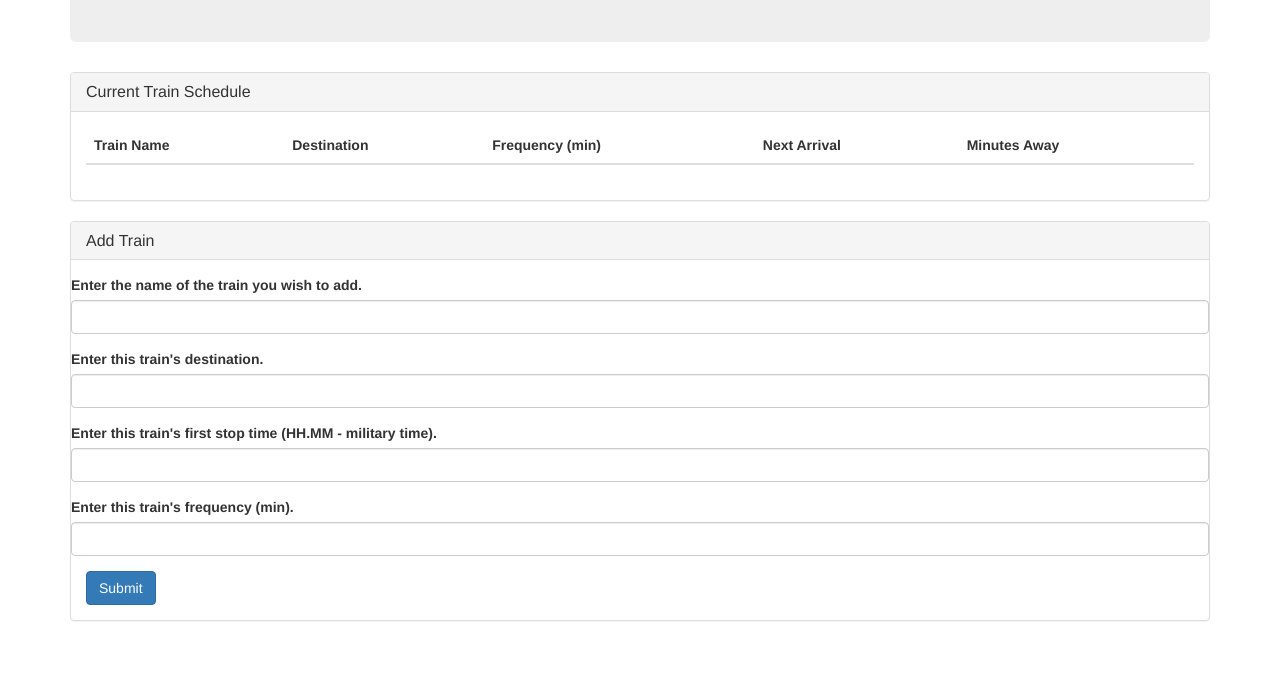
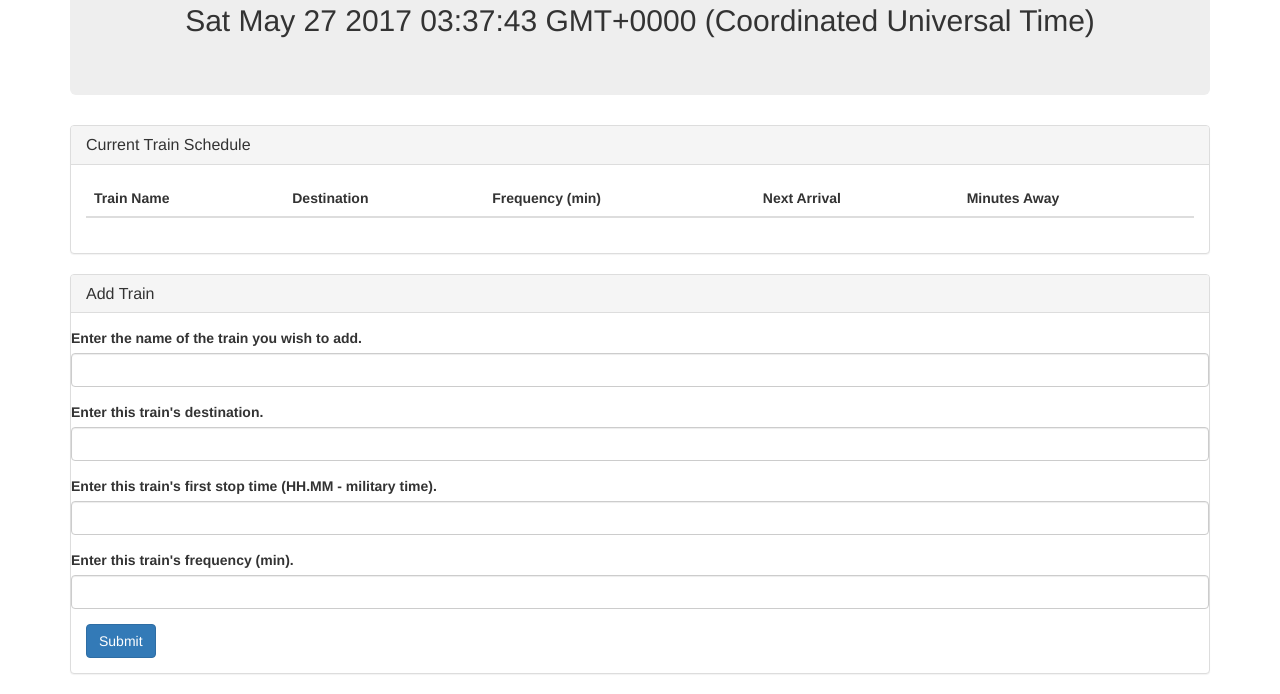
Before and after one commit to raHeitmann/trainTime, a plain HTML site: page index.html in a window 1280 px wide. Shown: the part 153-847 px from the top of the page. Before the commit the page ends 800 px from the top, so only its background shows below. Drawn offline with nearby package versions, Linux system fonts and the light colour scheme; no server answers.

Commit message:
what is happening

```diff
--- a/assets/javascript/javascript.js
+++ b/assets/javascript/javascript.js
@@ -29,7 +29,10 @@ var now = moment();
 
 setInterval(function(){
 
-	now = moment();
+	now = moment()._d;
+
+	console.log(now);
+	$('#currentTime').html(now);
 
 }, 1000);
 
--- a/index.html
+++ b/index.html
@@ -24,7 +24,10 @@
 <div class="container">
 
 <div class="jumbotron">
-<h1>Train Time!</h1>
+
+	<h1>Train Time!</h1>
+
+	<h2 id="currentTime"></h2>
 </div>
 
 <div class="panel panel-default">
```
